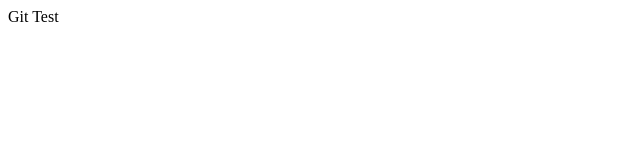
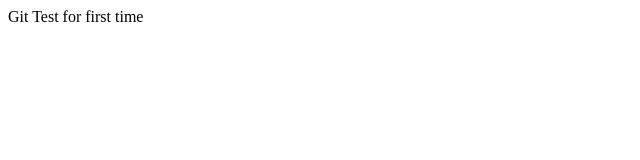
Before and after one commit to Anchalsinghom/test, a plain HTML site: page index.html in a window 1280 px wide. Shown: the full height of the page, 0-640 px from the left. Drawn offline with Linux system fonts and the light colour scheme.

Commit message:
test first commit

```diff
--- a/index.html
+++ b/index.html
@@ -3,6 +3,6 @@
         Test
     </title>
     <body>
-        Git Test
+        Git Test for first time
     </body>
 </html>
```
